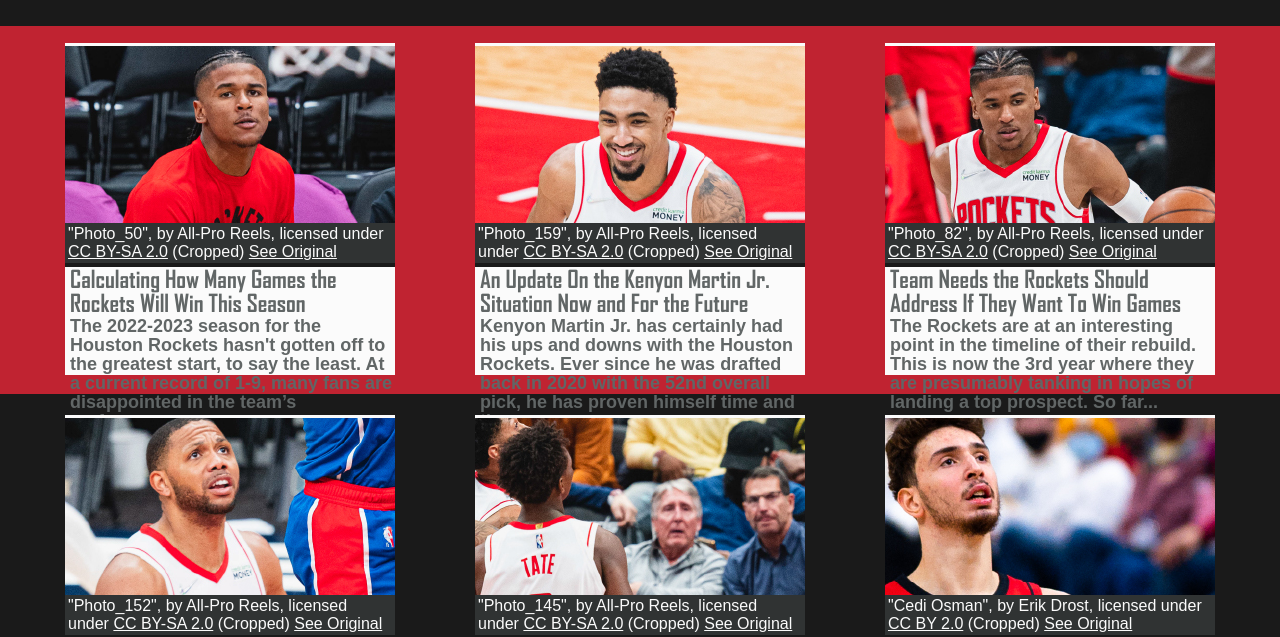
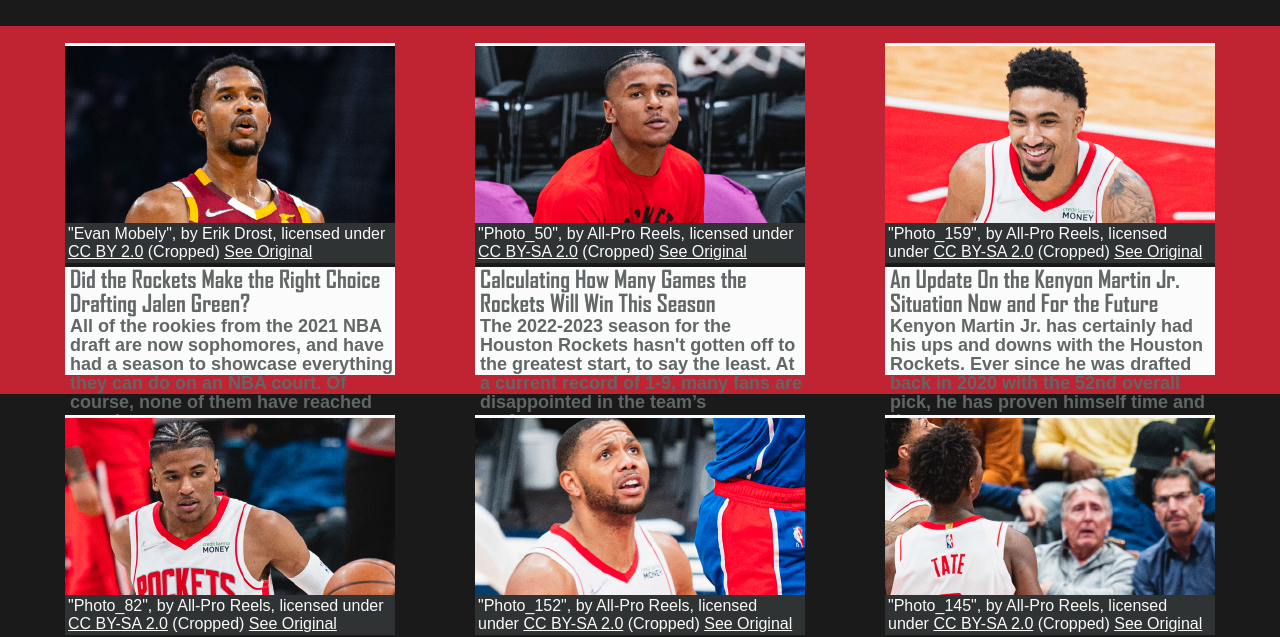
Before and after one commit to Dinolind/ClutchCityLink, a plain HTML site: page index.html in a window 1280 px wide. Shown: the part 95-732 px from the top of the page. Drawn offline with Linux system fonts and the light colour scheme; a web font is replaced by a local one.

Commit message:
Update index.html

```diff
--- a/index.html
+++ b/index.html
@@ -47,6 +47,34 @@
         <h3>Top Story This Week</h3>
         <div class="redbackgroundbox"></div>
         <div class="card-organizer">
+            <!-- Card Begins Here -->
+            <!-- Link Page -->
+            <a href="zzShould We Have Drafted Jalen Green.html">
+                <div class="article-card">
+                    <div class="article-card-picture">
+                        <!-- Paste 330 x 205 image here -->
+                        <img class="first-image" src="images/Article Card Images/Evan Mobely - Big Article Card.jpg" alt="Evan Mobely">
+                        <!-- Paste 271 x 181 image here -->
+                        <img class="second-image" src="images/Article Card Images/Evan Mobely - Small Article Card.jpg" alt="Evan Mobely">
+                        <div class="attributionbox">
+                        <!-- Edit Text Here -->
+                        <div class="attribution-text">"Evan Mobely", by Erik Drost, licensed under
+                        <!-- Link CC Page Here -->
+                        <a class="attribution-text-link" href="https://tinyurl.com/yyhw7p2p">CC BY 2.0</a> (Cropped)
+                        <!-- Link Original Image Here -->
+                        <a class="attribution-text-link" href="https://tinyurl.com/mr2zt4r7">See Original</a></div></div>
+                    </div>
+                    <!-- Link Article Here -->
+                    <a href="zzShould We Have Drafted Jalen Green.html">
+                        <div class="article-title">
+                            <!-- Put Title Text Here -->
+                            <h1>Did the Rockets Make the Right Choice Drafting Jalen Green?</h1>
+                            <!-- Put Subheading Text Here-->
+                            <h2>All of the rookies from the 2021 NBA draft are now sophomores, and have had a season to showcase everything they can do on an NBA court. Of course, none of them have reached anywhere...</h2>
+                        </div>
+                    </a>
+                </div>
+            </a>
             <!-- Card Begins Here -->
             <!-- Link Page -->
             <a href="zzCalculating Wins.html">
@@ -187,34 +215,6 @@
                     </a>
                 </div>
             </a>
-            <!-- Card Begins Here -->
-            <!-- Link Page -->
-            <a href="zzBruno Fernando vs Alperen Sengun.html">
-                <div class="article-card">
-                    <div class="article-card-picture">
-                        <!-- Paste 330 x 205 image here -->
-                        <img class="first-image" src="images/Article Card Images/Alperen Sengun 2 - Big Article Card.jpg" alt="Alperen Sengun">
-                        <!-- Paste 271 x 181 image here -->
-                        <img class="second-image" src="images/Article Card Images/Alperen Sengun 2 - Small Article Card.jpg" alt="Alperen Sengun">
-                        <div class="attributionbox">
-                        <!-- Edit Text Here -->
-                        <div class="attribution-text">"Cedi Osman", by Erik Drost, licensed under
-                        <!-- Link CC Page Here -->
-                        <a class="attribution-text-link" href="https://tinyurl.com/yyhw7p2p">CC BY 2.0</a> (Cropped)
-                        <!-- Link Original Image Here -->
-                        <a class="attribution-text-link" href="https://tinyurl.com/2n495jwp">See Original</a></div></div>
-                    </div>
-                    <!-- Link Article Here -->
-                    <a href="zzBruno Fernando vs Alperen Sengun.html">
-                        <div class="article-title">
-                            <!-- Put Title Text Here -->
-                            <h1>Should Bruno Fernando Be Starting At Center Over Alperen Sengun?</h1>
-                            <!-- Put Subheading Text Here-->
-                            <h2>2 games of the regular season are now in the books, and so far we’ve seen Bruno Fernando start in both games over Alperen Sengun. Does this mean Sengun’s time as a starter was...</h2>
-                        </div>
-                    </a>
-                </div>
-            </a>
         </div>
     </div>
 
```
